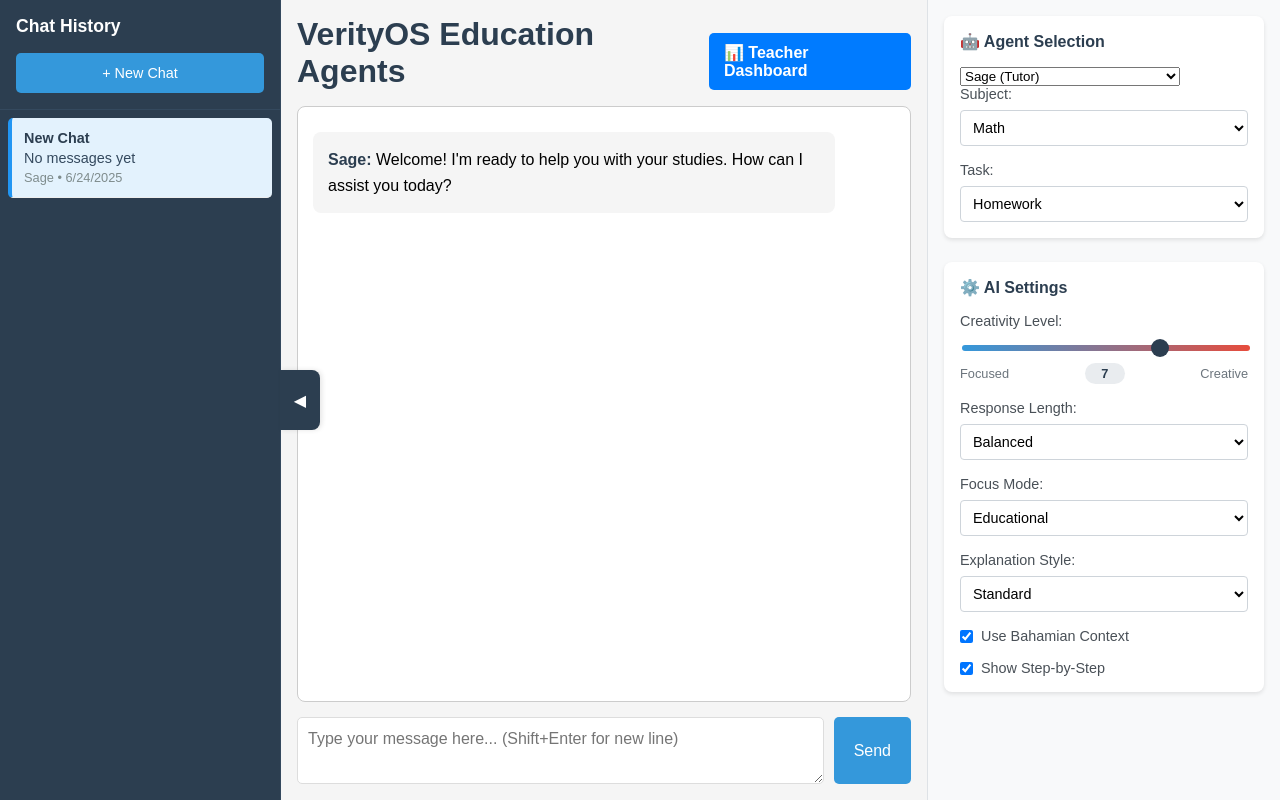
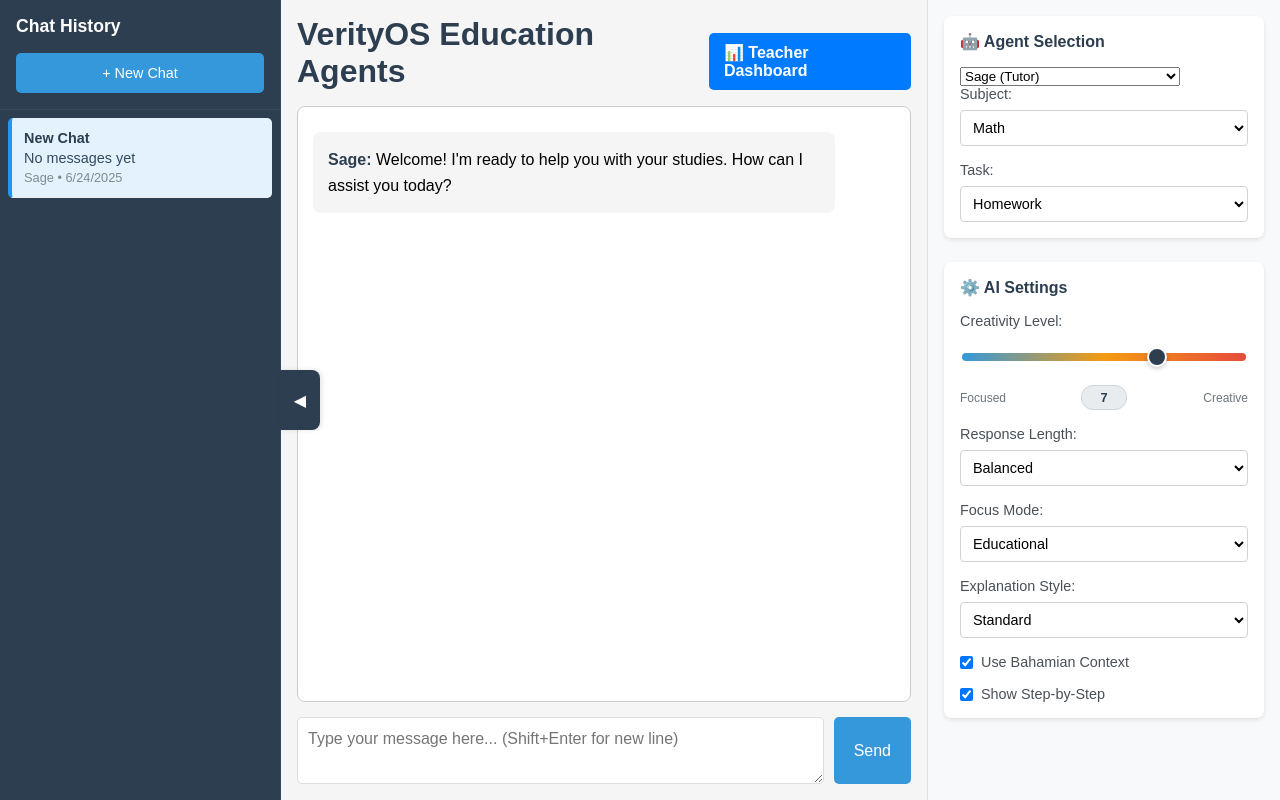
Before and after one commit to salutethegenius/verityos-education-agents, a Flask app: page / in a window 1280 px wide. Run offline with Flask 3, Linux system fonts and the light colour scheme; some libraries are stand-ins or nearby versions.

Commit message:
Assistant checkpoint: Rebuilt temperature slider with better mobile support
Assistant generated file changes:
- web/static/css/style.css: Remove old temperature slider styles and rebuild with better mobile support, Update mobile responsive styles for new slider, Update small screen mobile styles for slider
- web/templates/agent_interface.html: Update temperature slider HTML structure
- web/static/js/app.js: Update temperature slider JavaScript for better handling

---

User prompt:

revmoe current slider and rebuild it. its very bugy

Replit-Commit-Author: Assistant
Replit-Commit-Session-Id: 92391f96-5321-43fd-9782-1af99d84ca9c

```diff
--- a/web/static/css/style.css
+++ b/web/static/css/style.css
@@ -204,34 +204,64 @@ body {
 }
 
 .slider-container {
+  width: 100%;
+  margin: 0.5rem 0;
+  box-sizing: border-box;
+}
+
+.slider-wrapper {
   position: relative;
+  width: 100%;
+  height: 40px;
+  display: flex;
+  align-items: center;
+  box-sizing: border-box;
 }
 
 #temperature-slider {
+  -webkit-appearance: none;
+  appearance: none;
   width: 100%;
-  height: 6px;
-  border-radius: 3px;
-  background: linear-gradient(to right, #3498db, #e74c3c);
+  height: 8px;
+  border-radius: 4px;
+  background: linear-gradient(to right, #3498db 0%, #f39c12 50%, #e74c3c 100%);
   outline: none;
-  appearance: none;
+  cursor: pointer;
+  box-sizing: border-box;
 }
 
 #temperature-slider::-webkit-slider-thumb {
+  -webkit-appearance: none;
   appearance: none;
-  width: 18px;
-  height: 18px;
+  width: 20px;
+  height: 20px;
   border-radius: 50%;
   background: #2c3e50;
   cursor: pointer;
+  border: 2px solid #ffffff;
+  box-shadow: 0 2px 4px rgba(0,0,0,0.2);
+  transition: all 0.2s ease;
+}
+
+#temperature-slider::-webkit-slider-thumb:hover {
+  transform: scale(1.1);
+  box-shadow: 0 3px 6px rgba(0,0,0,0.3);
 }
 
 #temperature-slider::-moz-range-thumb {
-  width: 18px;
-  height: 18px;
+  width: 20px;
+  height: 20px;
   border-radius: 50%;
   background: #2c3e50;
   cursor: pointer;
-  border: none;
+  border: 2px solid #ffffff;
+  box-shadow: 0 2px 4px rgba(0,0,0,0.2);
+  transition: all 0.2s ease;
+}
+
+#temperature-slider::-moz-range-thumb:hover {
+  transform: scale(1.1);
+  box-shadow: 0 3px 6px rgba(0,0,0,0.3);
 }
 
 .slider-labels {
@@ -239,18 +269,34 @@ body {
   justify-content: space-between;
   align-items: center;
   margin-top: 0.5rem;
-  font-size: 0.8rem;
+  font-size: 0.75rem;
   color: #6c757d;
+  width: 100%;
+  box-sizing: border-box;
+}
+
+.slider-labels .left-label {
+  text-align: left;
+  flex: 1;
+}
+
+.slider-labels .right-label {
+  text-align: right;
+  flex: 1;
 }
 
 #temperature-value {
   font-weight: 600;
   color: #2c3e50;
   background: #e9ecef;
-  padding: 0.2rem 0.5rem;
+  padding: 0.25rem 0.5rem;
   border-radius: 12px;
-  min-width: 24px;
+  min-width: 28px;
   text-align: center;
+  font-size: 0.8rem;
+  border: 1px solid #ced4da;
+  margin: 0 0.5rem;
+  flex-shrink: 0;
 }
 
 .checkbox-group {
--- a/web/static/js/app.js
+++ b/web/static/js/app.js
@@ -84,8 +84,26 @@ document.addEventListener('DOMContentLoaded', function() {
         const temperatureValue = document.getElementById('temperature-value');
 
         if (temperatureSlider && temperatureValue) {
+            // Initialize value display
+            temperatureValue.textContent = temperatureSlider.value;
+
+            // Handle input changes
             temperatureSlider.addEventListener('input', function() {
                 temperatureValue.textContent = this.value;
+            });
+
+            // Handle change events for better mobile support
+            temperatureSlider.addEventListener('change', function() {
+                temperatureValue.textContent = this.value;
+            });
+
+            // Prevent slider from causing page scrolling on mobile
+            temperatureSlider.addEventListener('touchstart', function(e) {
+                e.stopPropagation();
+            });
+
+            temperatureSlider.addEventListener('touchmove', function(e) {
+                e.stopPropagation();
             });
         }
 
--- a/web/templates/agent_interface.html
+++ b/web/templates/agent_interface.html
@@ -74,11 +74,13 @@
         <div class="control-group">
           <label for="temperature-slider">Creativity Level:</label>
           <div class="slider-container">
-            <input type="range" id="temperature-slider" min="0" max="10" value="7" step="1">
+            <div class="slider-wrapper">
+              <input type="range" id="temperature-slider" min="0" max="10" value="7" step="1">
+            </div>
             <div class="slider-labels">
-              <span>Focused</span>
+              <span class="left-label">Focused</span>
               <span id="temperature-value">7</span>
-              <span>Creative</span>
+              <span class="right-label">Creative</span>
             </div>
           </div>
         </div>
```
Also changed, not shown: other parts of web/static/css/style.css (+35 -7 lines).
